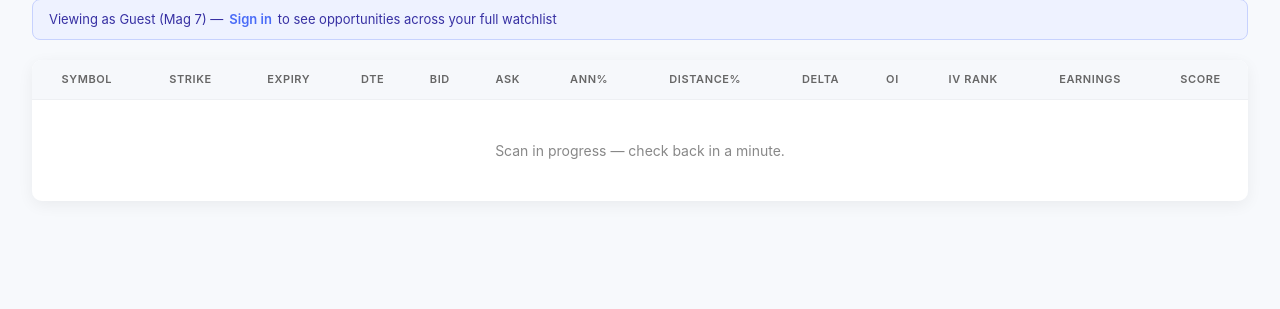
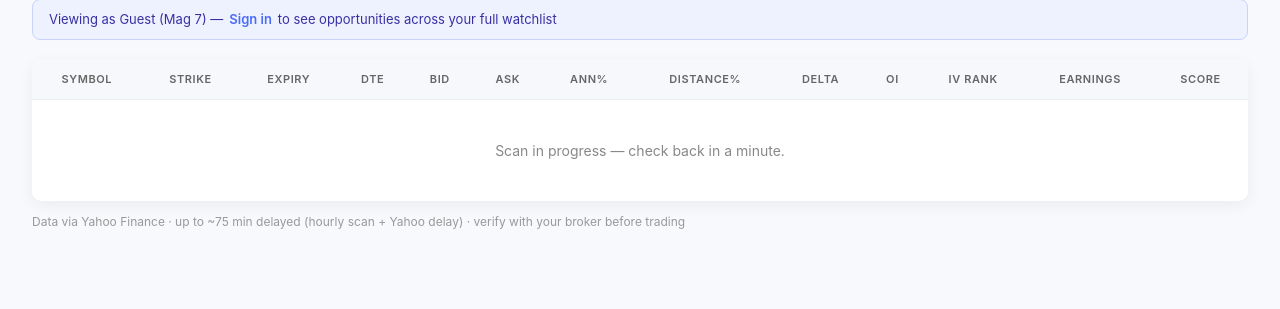
Before and after one commit to sramaswami11/TradeAdvisor, a Flask app: page /top-cc in a window 1280 px wide. Shown: the part 132-441 px from the top of the page. Run offline with Flask 3, Linux system fonts and the light colour scheme; a user stored in the database is signed in; data that the repository does not hold is empty; some libraries are stand-ins or nearby versions.

Commit message:
Add favicon, data disclaimers, and fix guest session persisting after login
- static/favicon.svg: blue trend-line icon matching brand colour
- All 6 templates: favicon link in <head>
- csp_results/cc_results: '~15 min delayed' disclaimer below table
- top_csp/top_cc: 'up to ~75 min delayed' disclaimer (hourly scan + Yahoo delay)
- app.py login route: session.clear() before setting user_id so a prior
  guest session never bleeds through into an authenticated login

Co-Authored-By: Claude Sonnet 4.6 <noreply@anthropic.com>

```diff
--- a/app.py
+++ b/app.py
@@ -207,6 +207,7 @@ def login():
         update_user_name_if_missing(user["id"], name)
         user = get_user_by_email(email)
 
+        session.clear()
         session["user_id"] = user["id"]
         ensure_default_tickers_for_user(user["id"])
 
--- a/templates/cc_results.html
+++ b/templates/cc_results.html
@@ -5,6 +5,7 @@
     <meta name="viewport" content="width=device-width, initial-scale=1">
     <title>CC – {{ symbol }} – Trade Advisor</title>
     <link rel="stylesheet" href="{{ url_for('static', filename='style.css') }}">
+    <link rel="icon" type="image/svg+xml" href="{{ url_for('static', filename='favicon.svg') }}">
 </head>
 <body>
 
@@ -79,6 +80,8 @@
     <p class="empty-state">No suitable covered call opportunities found for {{ symbol }}.</p>
     {% endif %}
 
+    <p class="freshness-note">Data via Yahoo Finance · ~15 min delayed · verify with your broker before trading</p>
+
 </div>
 
 </body>
--- a/templates/csp_results.html
+++ b/templates/csp_results.html
@@ -5,6 +5,7 @@
     <meta name="viewport" content="width=device-width, initial-scale=1">
     <title>CSP – {{ symbol }} – Trade Advisor</title>
     <link rel="stylesheet" href="{{ url_for('static', filename='style.css') }}">
+    <link rel="icon" type="image/svg+xml" href="{{ url_for('static', filename='favicon.svg') }}">
 </head>
 <body>
 
@@ -79,6 +80,8 @@
     <p class="empty-state">No suitable CSP opportunities found for {{ symbol }}.</p>
     {% endif %}
 
+    <p class="freshness-note">Data via Yahoo Finance · ~15 min delayed · verify with your broker before trading</p>
+
 </div>
 
 </body>
--- a/templates/dashboard.html
+++ b/templates/dashboard.html
@@ -5,6 +5,7 @@
     <meta name="viewport" content="width=device-width, initial-scale=1">
     <title>Trade Advisor</title>
     <link rel="stylesheet" href="{{ url_for('static', filename='style.css') }}">
+    <link rel="icon" type="image/svg+xml" href="{{ url_for('static', filename='favicon.svg') }}">
 </head>
 <body>
 
--- a/templates/login.html
+++ b/templates/login.html
@@ -5,6 +5,7 @@
     <meta name="viewport" content="width=device-width, initial-scale=1">
     <title>Sign in – Trade Advisor</title>
     <link rel="stylesheet" href="{{ url_for('static', filename='style.css') }}">
+    <link rel="icon" type="image/svg+xml" href="{{ url_for('static', filename='favicon.svg') }}">
 </head>
 <body class="login-body">
 
--- a/templates/top_cc.html
+++ b/templates/top_cc.html
@@ -5,6 +5,7 @@
     <meta name="viewport" content="width=device-width, initial-scale=1">
     <title>Top Covered Call Opportunities – Trade Advisor</title>
     <link rel="stylesheet" href="{{ url_for('static', filename='style.css') }}">
+    <link rel="icon" type="image/svg+xml" href="{{ url_for('static', filename='favicon.svg') }}">
 </head>
 <body>
 
@@ -88,6 +89,8 @@
         </table>
     </div>
 
+    <p class="freshness-note">Data via Yahoo Finance · up to ~75 min delayed (hourly scan + Yahoo delay) · verify with your broker before trading</p>
+
 </div>
 
 </body>
--- a/templates/top_csp.html
+++ b/templates/top_csp.html
@@ -5,6 +5,7 @@
     <meta name="viewport" content="width=device-width, initial-scale=1">
     <title>Top CSP Opportunities – Trade Advisor</title>
     <link rel="stylesheet" href="{{ url_for('static', filename='style.css') }}">
+    <link rel="icon" type="image/svg+xml" href="{{ url_for('static', filename='favicon.svg') }}">
 </head>
 <body>
 
@@ -88,6 +89,8 @@
         </table>
     </div>
 
+    <p class="freshness-note">Data via Yahoo Finance · up to ~75 min delayed (hourly scan + Yahoo delay) · verify with your broker before trading</p>
+
 </div>
 
 </body>
```
Also changed, not shown: static/favicon.svg (added).
